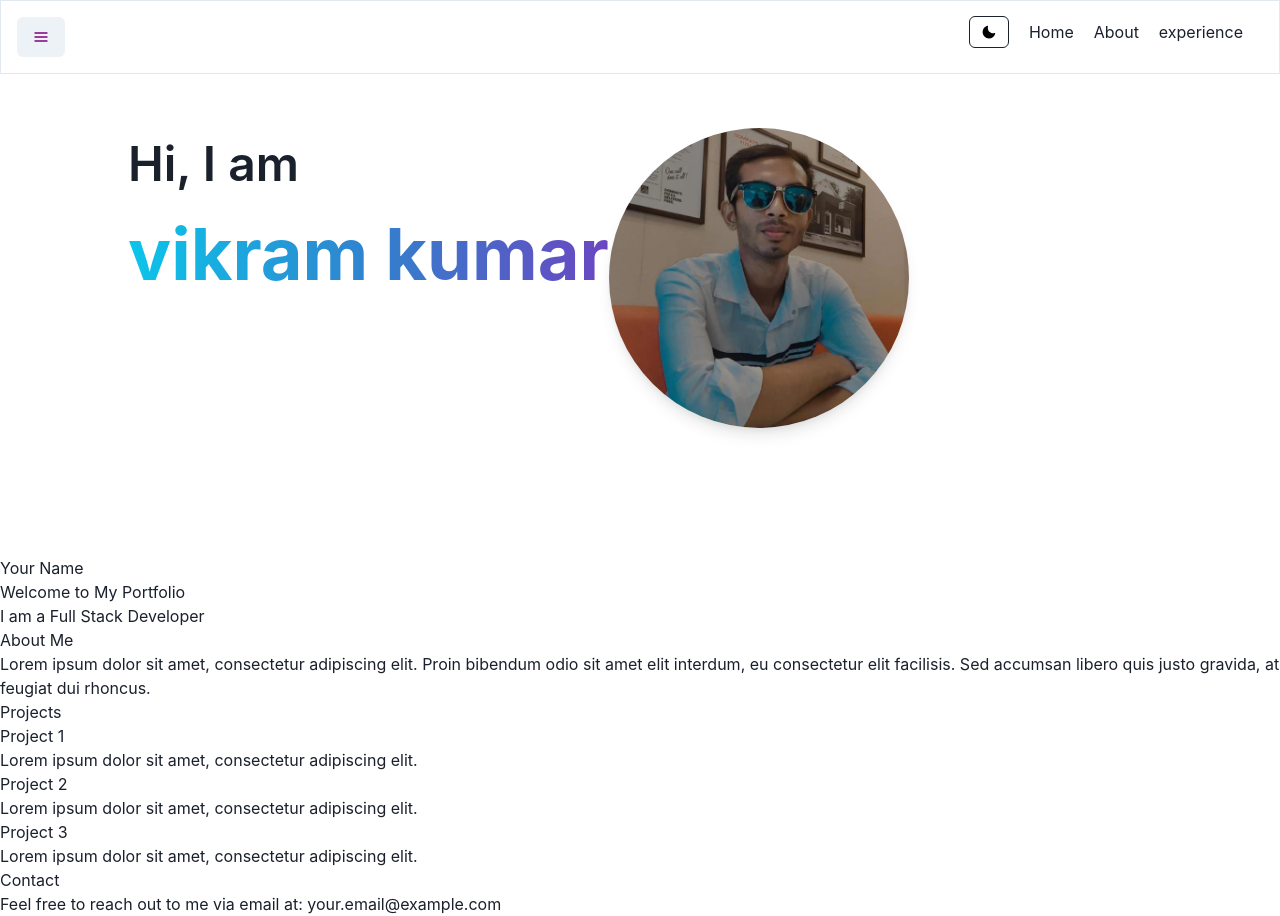
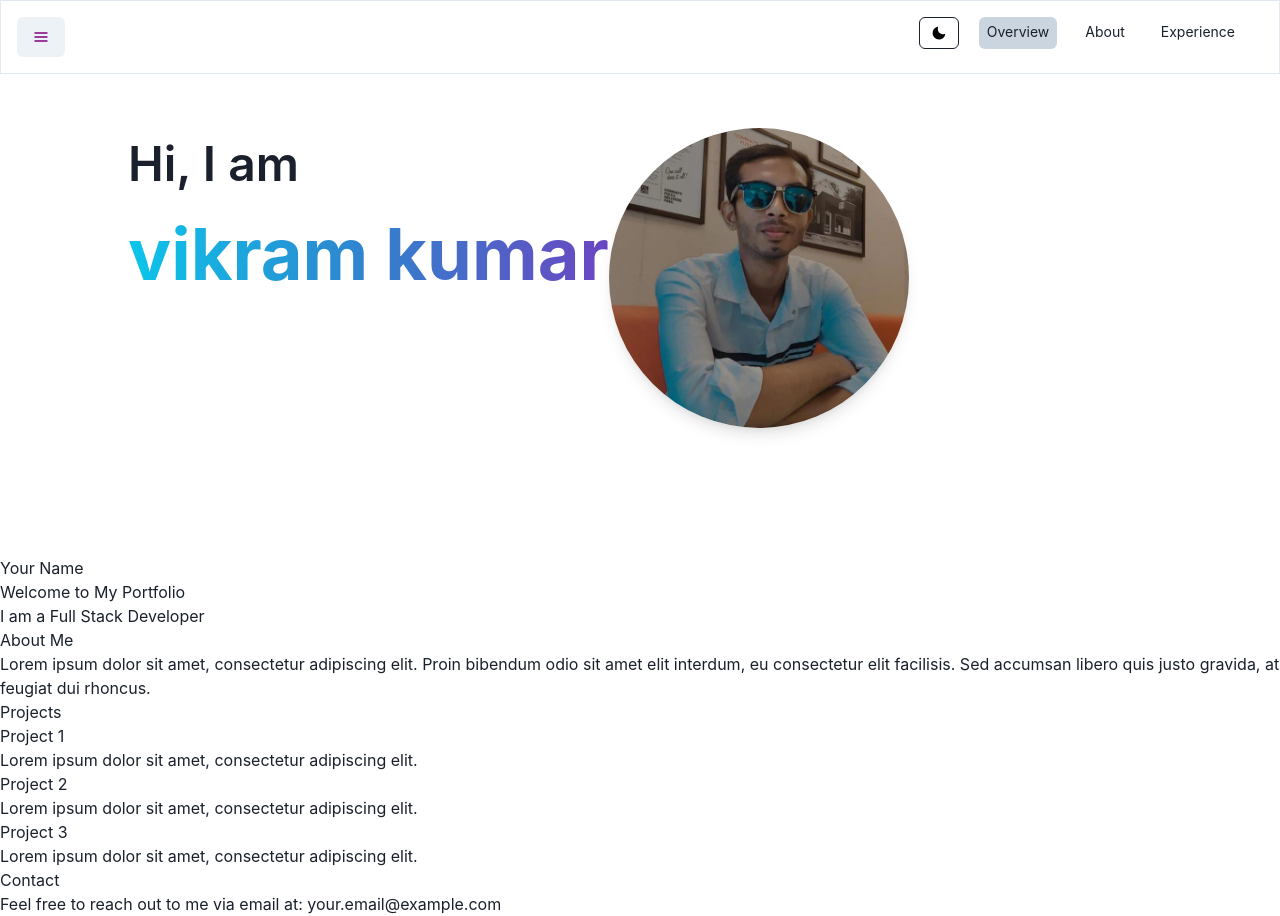
Before and after one commit to vikrammail/nextjs-portfolio, a Next.js app: page / in a window 1280 px wide. Built offline with nearby package versions, Linux system fonts and the light colour scheme.

Commit message:
Update Miniheader.js

```diff
--- a/src/com/Miniheader.js
+++ b/src/com/Miniheader.js
@@ -1,23 +1,30 @@
 "use client"
 import React from 'react'
-import { Box, IconButton, Text, Flex, Button, background, Drawer } from '@chakra-ui/react'
+import { Box, IconButton, Text, Flex, Button, background, Drawer,useColorModeValue } from '@chakra-ui/react'
 import { DrawerExample } from './Drawer'
 import DarkModeSwitch from './Chakradarkmode'
 import Link from 'next/link'
+import { usePathname } from 'next/navigation'
+
+
 
 export default function Miniheader() {
+  const pathname = usePathname()
   return (
     <>
-    <Flex position={'fixed'} backdropFilter={'blur(10px)'} p={4} borderWidth={1} justifyContent="center" w="100%">
+    <Flex bg={''} position={'fixed'} backdropFilter={'blur(10px)'} p={4} borderWidth={1}  justifyContent="center" w="100%">
       <Box flex="1">
          <DrawerExample/>
       </Box>
-      <Box display="flex" ml="auto" alignItems="center" justifyContent="center" h="30px">
+      <Box display={{ md: 'display' }}  ml="auto" alignItems="center" justifyContent="center" h="30px">
+        <Box display="flex">
       <Button colorScheme='white' variant="outline" mr="5" size="sm"><DarkModeSwitch /></Button>
-        <Text fontSize="md" mr="5"><Link href={'/'}>Home</Link></Text>
-        <Text fontSize="md" mr="5"><Link href={'/about'}>About</Link></Text>
-        <Text fontSize="md" mr="5"><Link href={'/exp'}>experience</Link></Text>
+        <Text fontSize="sm" px={2} py={1} rounded={'md'} _hover={{textDecoration: 'none',bg: useColorModeValue('gray.200', 'gray.700'),}} bg={pathname =='/'? useColorModeValue('gray.300','gray.700'):''} mr="5"><Link hover__ href={'/'}>Overview</Link></Text>
+        <Text fontSize="sm" px={2} py={1} rounded={'md'} _hover={{textDecoration: 'none',bg: useColorModeValue('gray.200', 'gray.700'),}} bg={pathname =='/about'? useColorModeValue('gray.300','gray.700'):''} mr="5"><Link href={'/about'}>About</Link></Text>
+        <Text fontSize="sm" px={2} py={1} rounded={'md'} _hover={{textDecoration: 'none',bg: useColorModeValue('gray.200', 'gray.700'),}} bg={pathname =='/exp'? useColorModeValue('gray.300','gray.700'):''} mr="5"><Link href={'/exp'}>Experience</Link></Text>
+        {/* <Text fontSize="md" mr="5"><Link href={'/test'}>test</Link></Text> */}
         {/* <Text fontSize="md" mr="5">Terms</Text> */}
+      </Box>
       </Box>
       <Box display="flex" ml="auto" alignItems="center" justifyContent="center" h="30px">
         <Button colorScheme='white' display={'none'} variant="outline" size="sm">Sign Up</Button>
```
